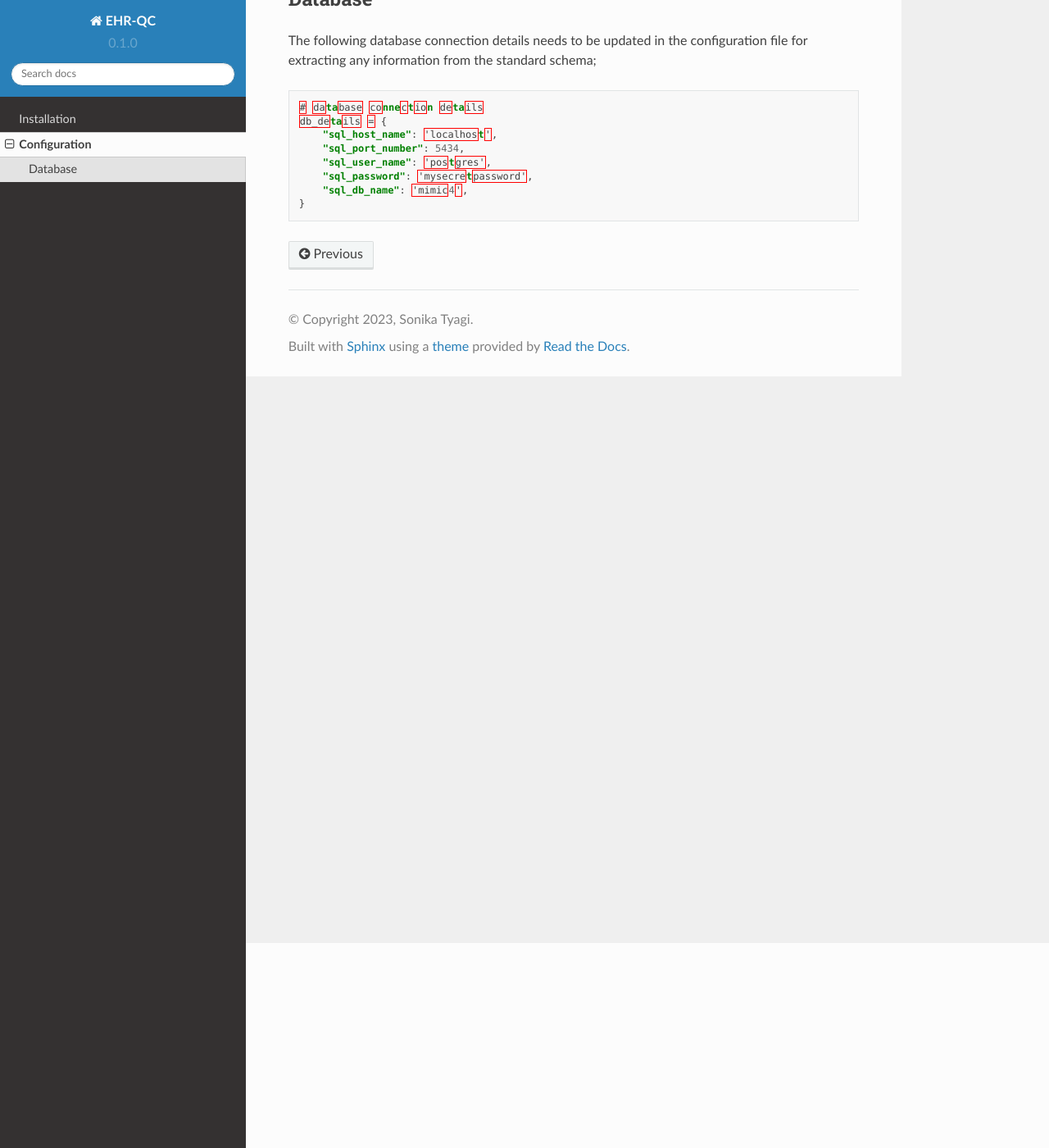
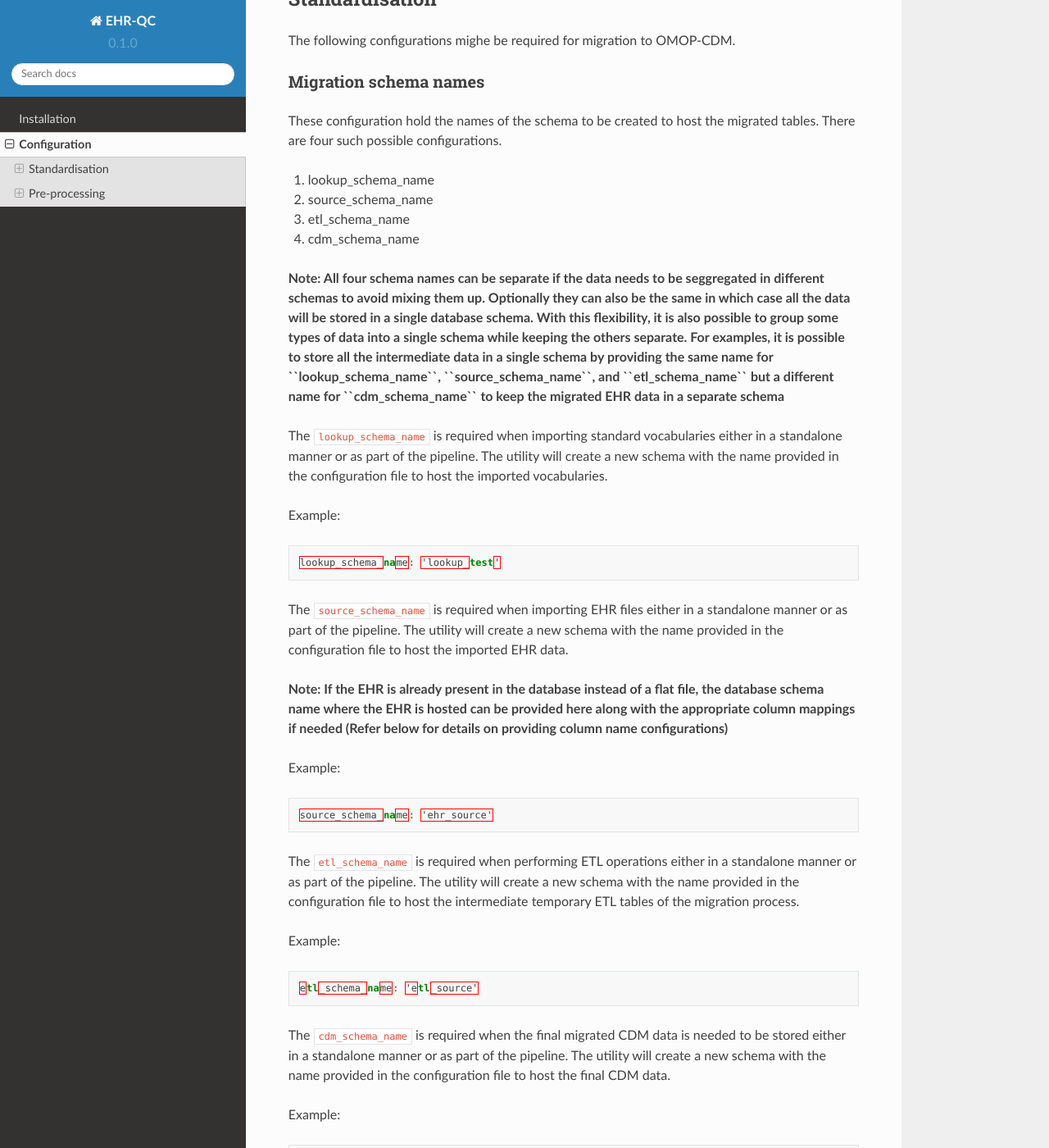
Before and after one commit to ryashpal/EHR-QC-Tutorials, a Sphinx documentation site: the page built from docs/source/config.rst, in a window 1280 px wide and 1400 px high, scrolled down 250 px. Shown: the whole window at 82% size. Built offline with Sphinx 7.4.7 and the Read the Docs theme 2.0.0, drawn with Linux system fonts in a browser that asks for light colours; some of the changed text lies outside the part shown.

Commit message:
added Migration schema names

```diff
--- a/docs/source/config.rst
+++ b/docs/source/config.rst
@@ -1,10 +1,76 @@
 Configuration
 =============
 
-The pipeline might need some of the configurations below, depending on the functionality being used;
+The pipeline might need some of the configurations below, depending on the functionality being used.
+
+
+Standardisation
+--------------
+
+The following configurations mighe be required for migration to OMOP-CDM.
+
+
+Migration schema names
+~~~~~~~~~~~~~~~~~~~~~~
+
+These configuration hold the names of the schema to be created to host the migrated tables. There are four such possible configurations.
+
+1. lookup_schema_name
+2. source_schema_name
+3. etl_schema_name
+4. cdm_schema_name
+
+**Note: All four schema names can be separate if the data needs to be seggregated in different schemas to avoid mixing them up. Optionally they can also be the same in which case all the data will be stored in a single database schema. With this flexibility, it is also possible to group some types of data into a single schema while keeping the others separate. For examples, it is possible to store all the intermediate data in a single schema by providing the same name for ``lookup_schema_name``, ``source_schema_name``, and ``etl_schema_name`` but a different name for ``cdm_schema_name`` to keep the migrated EHR data in a separate schema**
+
+The ``lookup_schema_name`` is required when importing standard vocabularies either in a standalone manner or as part of the pipeline. The utility will create a new schema with the name provided in the configuration file to host the imported vocabularies.
+
+Example:
+
+.. code-block:: json
+
+    lookup_schema_name: 'lookup_test'
+
+The ``source_schema_name`` is required when importing EHR files either in a standalone manner or as part of the pipeline. The utility will create a new schema with the name provided in the configuration file to host the imported EHR data.
+
+**Note: If the EHR is already present in the database instead of a flat file, the database schema name where the EHR is hosted can be provided here along with the appropriate column mappings if needed (Refer below for details on providing column name configurations)**
+
+Example:
+
+.. code-block:: json
+
+    source_schema_name: 'ehr_source'
+
+The ``etl_schema_name`` is required when performing ETL operations either in a standalone manner or as part of the pipeline. The utility will create a new schema with the name provided in the configuration file to host the intermediate temporary ETL tables of the migration process.
+
+Example:
+
+.. code-block:: json
+
+    etl_schema_name: 'etl_source'
+
+The ``cdm_schema_name`` is required when the final migrated CDM data is needed to be stored either in a standalone manner or as part of the pipeline. The utility will create a new schema with the name provided in the configuration file to host the final CDM data.
+
+Example:
+
+.. code-block:: json
+
+    cdm_schema_name: 'omop_migrated'
+
+
+Vocabulary files path
+~~~~~~~~~~~~~~~~~~~~~
+
+
+CSV file column mapping
+~~~~~~~~~~~~~~~~~~~~~~~
+
+
+Pre-processing
+--------------
+
 
 Database
---------
+~~~~~~~~
 
 The following database connection details needs to be updated in the configuration file for extracting any information from the standard schema;
 
```
